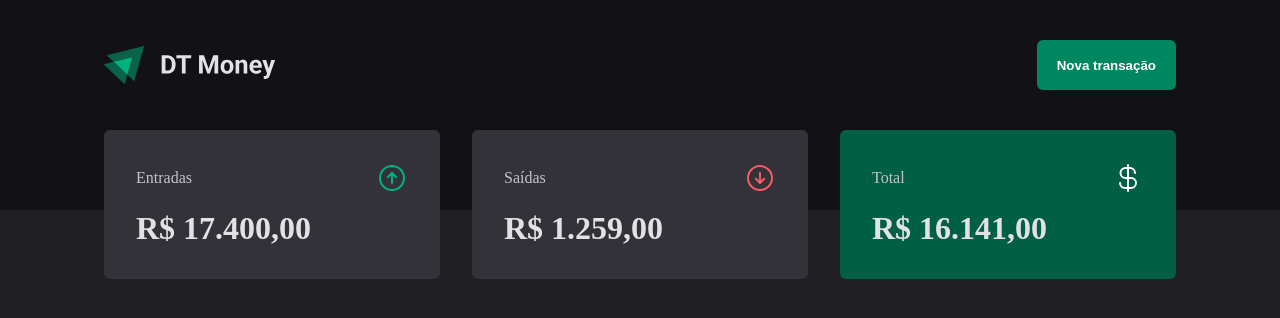
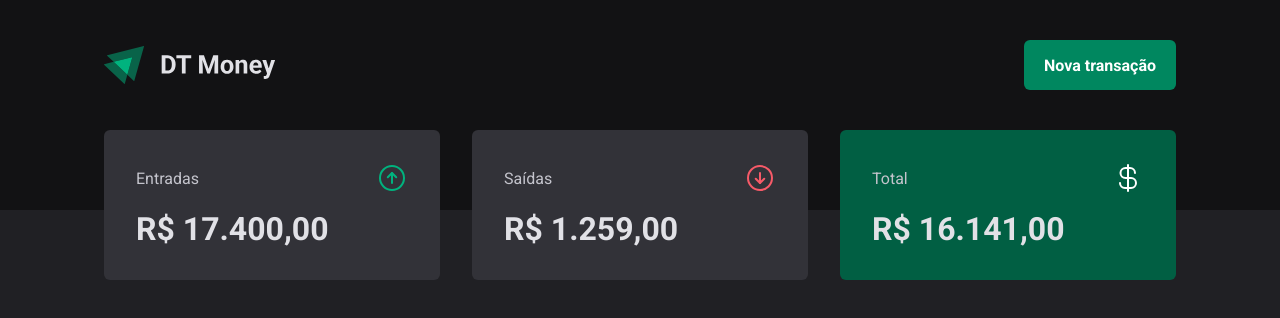
Before and after one commit to MateusHerculano01/dt-money, a React (Vite) app: page / in a window 1280 px wide. Shown: the top 318 px of the page. Built offline with nearby package versions, Linux system fonts and the light colour scheme.

Commit message:
fix: resolve bug fonts

```diff
--- a/index.html
+++ b/index.html
@@ -10,9 +10,8 @@
   <link rel="icon" type="image/svg+xml" href="/dolar.svg" />
   <meta name="viewport" content="width=device-width, initial-scale=1.0" />
 
-  <link
-    href="https://fonts.googleapis.com/css2?family=Baloo+2:wght@700;800&family=Roboto+Mono:wght@700&family=Roboto:wght@400;700&display=swap"
-    rel="stylesheet" />
+  <link href="https://fonts.googleapis.com/css2?family=Roboto:wght@400;700&display=swap" rel="stylesheet">
+
   <title>DT Money</title>
 </head>
 
--- a/src/styles/global.ts
+++ b/src/styles/global.ts
@@ -19,6 +19,6 @@
     }
 
     body, input, textarea, button {
-      font-family: 400 1rem Roboto, sans-serif;
+      font: 400 1rem Roboto, sans-serif;
     }
 `
```
